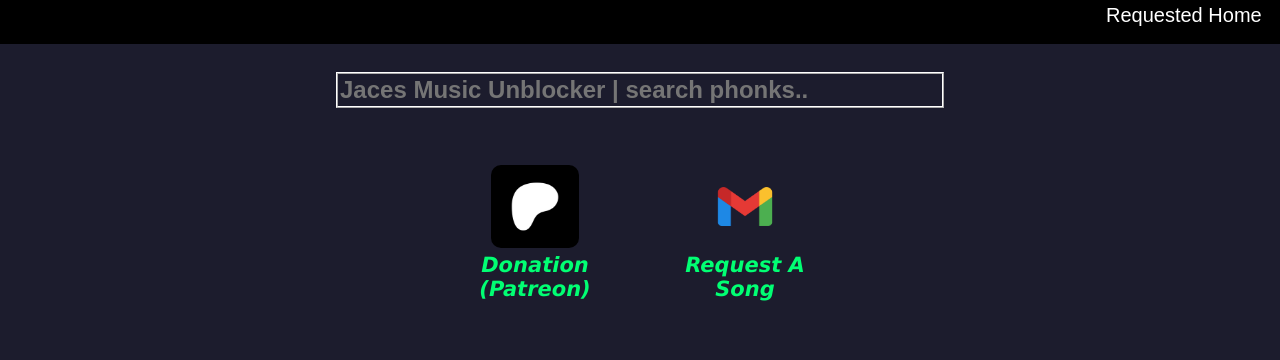
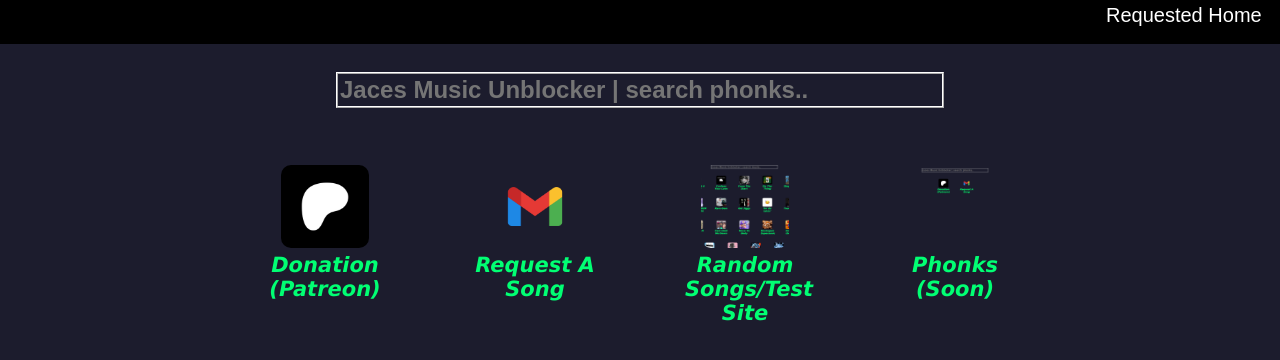
Before and after one commit to skdijdxn/All-Music-List, a plain HTML site: page index.html in a window 1280 px wide. Drawn offline with Linux system fonts and the light colour scheme.

Commit message:
Update index.html

```diff
--- a/index.html
+++ b/index.html
@@ -61,6 +61,10 @@
 <img src="donation2.png">Donation (Patreon)</div>
 <div class="card" onclick="window.open('mailto:jacehawkins951@gmail.com', '_self')">
 <img src="gmail.png">Request A Song</div>
+     <div class="card" onclick="window.open('https://musicunblockertest54.vercel.app/', '_self')">
+<img src="testsite.png">Random Songs/Test Site</div>
+     <div class="card" onclick="window.open('https://funkandphonk.vercel.app/', '_self')">
+<img src="phoneksnfunks.png">Phonks (Soon)</div>
 </div>
 
 </body>
```
